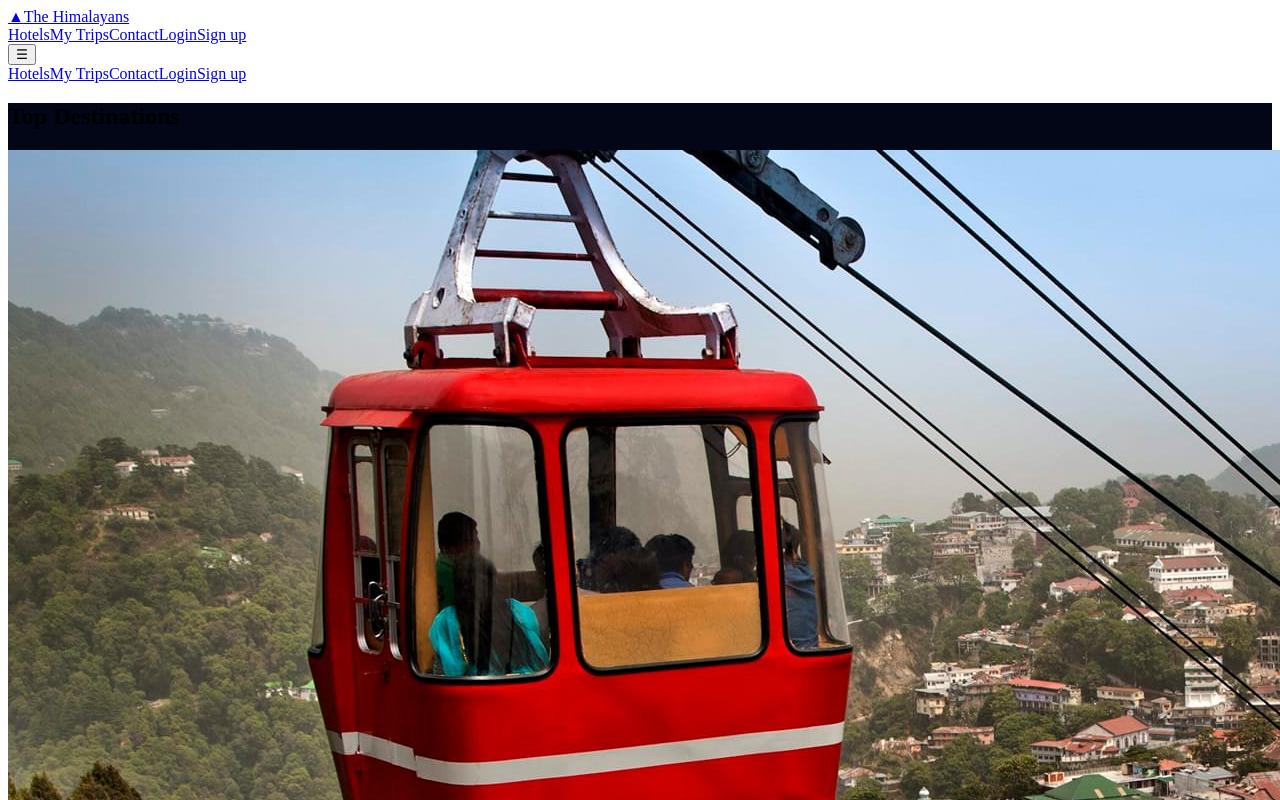
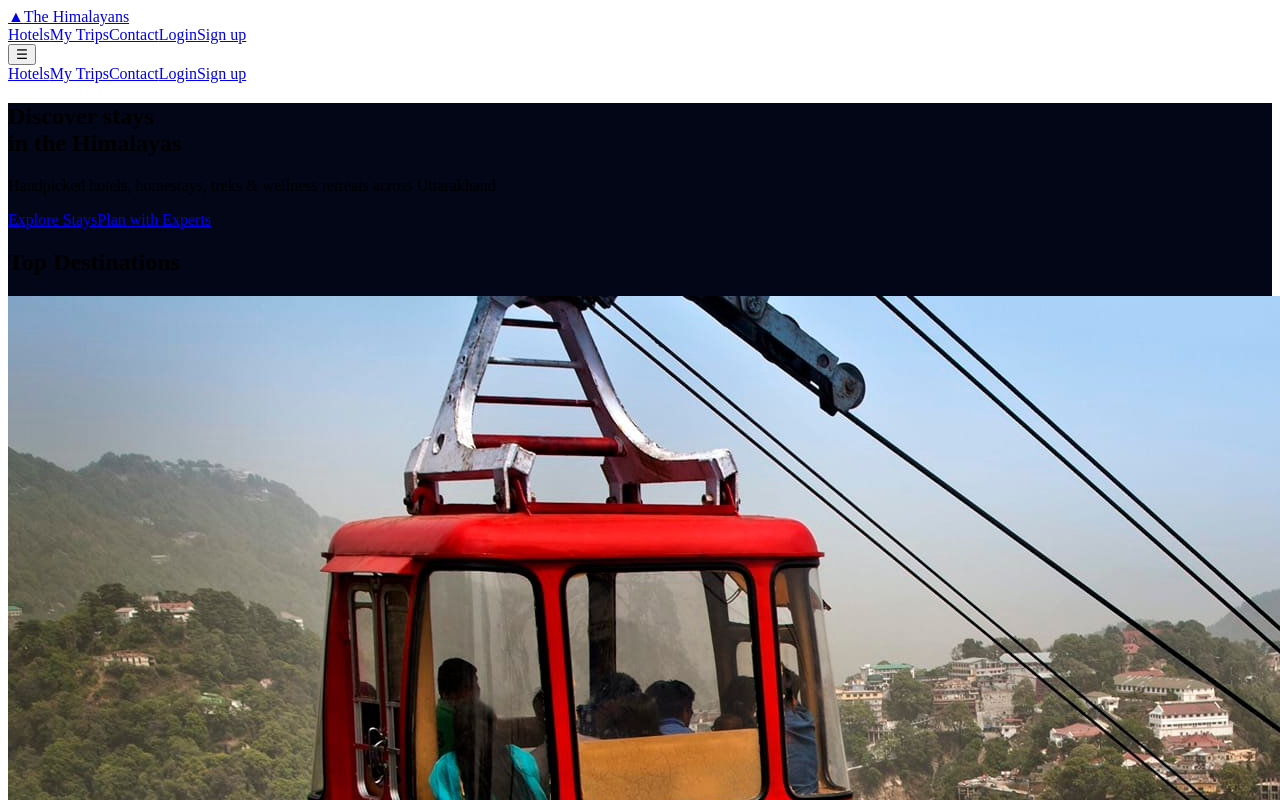
Before and after one commit to pamnautiyal-cpu/himstay, a React (Vite) app in the folder frontend/: page / in a window 1280 px wide. Shown: the top 800 px of the page. Built offline with nearby package versions, Linux system fonts and the light colour scheme.

Commit message:
Home hero modern upgrade

```diff
--- a/frontend/src/App.css
+++ b/frontend/src/App.css
@@ -66,3 +66,97 @@
   font-weight: 800;
   line-height: 1.2;
 }
+/* ===== HERO MODERN ===== */
+
+.hero-modern {
+  position: relative;
+  height: 88vh;
+  display: flex;
+  align-items: center;
+  background-image: url("/images/hero/himalayas.jpg");
+  background-size: cover;
+  background-position: center;
+  overflow: hidden;
+}
+
+.hero-overlay {
+  position: absolute;
+  inset: 0;
+  background: linear-gradient(
+    135deg,
+    rgba(2, 6, 23, 0.95),
+    rgba(2, 6, 23, 0.65),
+    rgba(2, 6, 23, 0.3)
+  );
+}
+
+.hero-inner {
+  position: relative;
+  z-index: 2;
+  max-width: 1200px;
+  margin: 0 auto;
+  padding: 0 22px;
+  color: #fff;
+}
+
+.hero-inner h1 {
+  font-size: clamp(42px, 6vw, 68px);
+  font-weight: 900;
+  line-height: 1.05;
+  margin-bottom: 20px;
+}
+
+.hero-inner h1 span {
+  background: linear-gradient(135deg, #22c55e, #16a34a);
+  -webkit-background-clip: text;
+  -webkit-text-fill-color: transparent;
+}
+
+.hero-inner p {
+  max-width: 520px;
+  font-size: 18px;
+  color: #cbd5f5;
+  margin-bottom: 34px;
+}
+
+.hero-actions {
+  display: flex;
+  gap: 16px;
+  flex-wrap: wrap;
+}
+
+.btn-primary {
+  padding: 14px 28px;
+  border-radius: 999px;
+  background: linear-gradient(135deg, #22c55e, #16a34a);
+  color: #fff;
+  font-weight: 800;
+  text-decoration: none;
+  box-shadow: 0 15px 40px rgba(34, 197, 94, 0.55);
+}
+
+.btn-secondary {
+  padding: 14px 28px;
+  border-radius: 999px;
+  border: 1px solid rgba(255,255,255,0.25);
+  color: #fff;
+  font-weight: 700;
+  text-decoration: none;
+  backdrop-filter: blur(8px);
+}
+
+.btn-primary:hover,
+.btn-secondary:hover {
+  transform: translateY(-2px);
+}
+
+/* MOBILE */
+@media (max-width: 768px) {
+  .hero-modern {
+    height: 78vh;
+  }
+
+  .hero-inner p {
+    font-size: 16px;
+  }
+}
--- a/frontend/src/pages/Home.jsx
+++ b/frontend/src/pages/Home.jsx
@@ -5,7 +5,33 @@ export default function Home() {
   return (
     <div style={{ background: "#020617", minHeight: "100vh" }}>
 
-      {/* DESTINATIONS */}
+      {/* ================= HERO ================= */}
+      <section className="hero-modern">
+        <div className="hero-overlay" />
+
+        <div className="hero-inner">
+          <h1>
+            Discover stays <br />
+            in the <span>Himalayas</span>
+          </h1>
+
+          <p>
+            Handpicked hotels, homestays, treks & wellness retreats
+            across Uttarakhand
+          </p>
+
+          <div className="hero-actions">
+            <Link to="/hotels" className="btn-primary">
+              Explore Stays
+            </Link>
+            <Link to="/contact" className="btn-secondary">
+              Plan with Experts
+            </Link>
+          </div>
+        </div>
+      </section>
+
+      {/* ================= DESTINATIONS ================= */}
       <section className="cards-section">
         <h2 className="section-title">Top Destinations</h2>
 
@@ -29,7 +55,7 @@ export default function Home() {
         </div>
       </section>
 
-      {/* TREKS */}
+      {/* ================= TREKS ================= */}
       <section className="cards-section">
         <h2 className="section-title">Popular Treks</h2>
 
```
